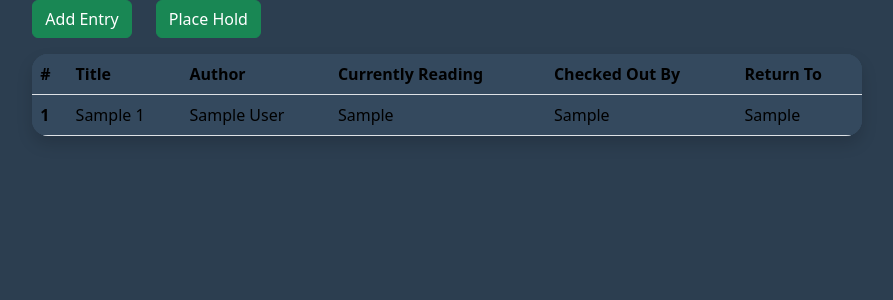
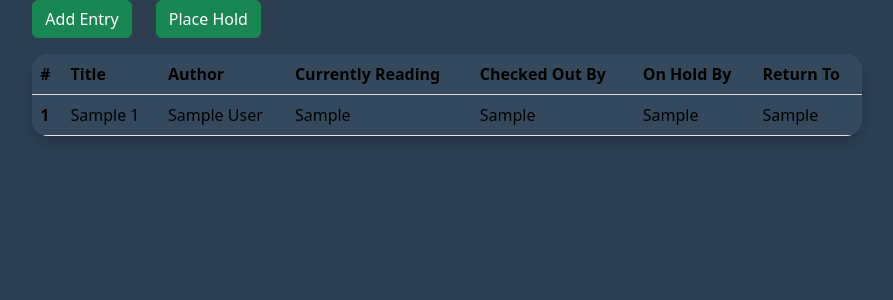
Before and after one commit to Zinniacodes01/marias_mobile_library, a Flask app: a page that uses templates/test.html in a window 1280 px wide. Shown: the part 87-387 px from the top of the page, without its empty margins (193-1086 px from the left). Run offline with Flask 3, Linux system fonts and the light colour scheme; a database or web service that is not in the repository returns one stand-in record (values such as "Sample title").

Commit message:
Add 'On Hold By' column to book listing
Updated the HTML structure to include an additional column for 'On Hold By' in the book listing table.

```diff
--- a/templates/test.html
+++ b/templates/test.html
@@ -76,6 +76,7 @@
                                     <th scope="col">Author</th>
                                     <th scope="col">Currently Reading</th>
                                     <th scope="col">Checked Out By</th>
+                                    <th scope="col">On Hold By</th>
                                     <th scope="col">Return To</th>
                                 </tr>
                             </thead>
@@ -88,6 +89,7 @@
                                     <td>{{book.currently_reading}}</td>
                                     <td>{{book.checked_out_by}}</td>
                                     <td>{{book.return_to}}</td>
+                                    <td>{{book.on_hold_by}}</td>
                                 </tr>
                                 {% endfor %}
                             </tbody>
```
